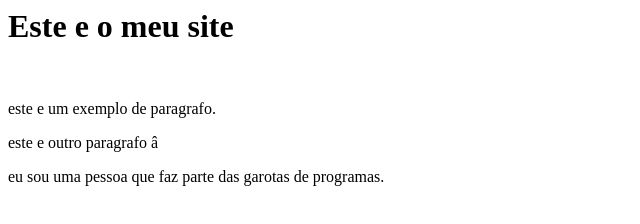
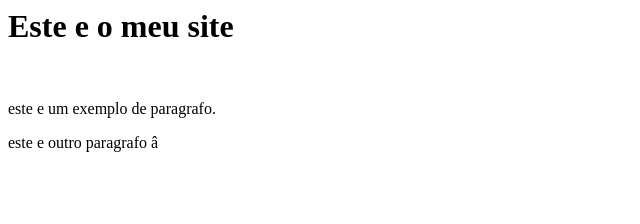
Before and after one commit to TalitaKettely/meusite, a plain HTML site: page index.html in a window 1280 px wide. Shown: the whole page, without its empty margins (0-640 px from the left). Drawn offline with Linux system fonts and the light colour scheme.

Commit message:
Update index.html

```diff
--- a/index.html
+++ b/index.html
@@ -7,6 +7,5 @@
     <br>
     <p>este e um exemplo de paragrafo.</p>
     <p>este e outro paragrafo â</p>
-    <p>eu sou uma pessoa que faz parte das garotas de programas.</p>
   </body>
 </html>
```
